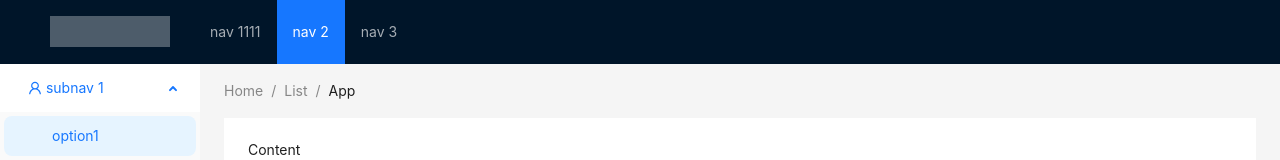
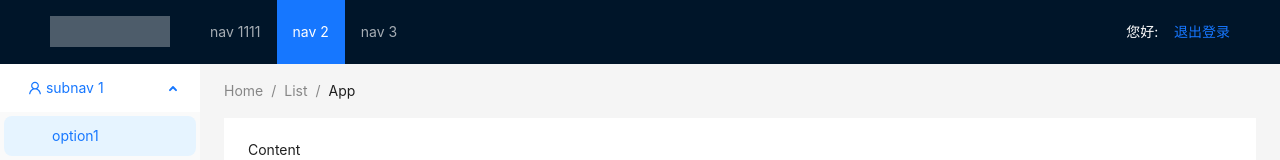
Before and after one commit to Warm-Cola05/train-ticket-system, a Vue app in the folder web/: page / in a window 1280 px wide. Shown: the top 160 px of the page. Built offline with nearby package versions, Linux system fonts and the light colour scheme; no server answers.

Commit message:
6.5 使用vuex(store)来保存登录信息

```diff
--- a/web/src/components/the-header.vue
+++ b/web/src/components/the-header.vue
@@ -1,6 +1,12 @@
 <template>
   <a-layout-header class="header">
     <div class="logo" />
+    <div style="float: right; color: white;">
+      您好: {{member.mobile}} &nbsp;&nbsp;
+      <router-link to="/login">
+        退出登录
+      </router-link>
+    </div>
     <a-menu
         v-model:selectedKeys="selectedKeys1"
         theme="dark"
@@ -16,13 +22,15 @@
 
 <script>
 import {defineComponent, ref} from 'vue';
+import store from "@/store";
 export default defineComponent({
   name: "the-header-view",
   setup() {
-
+    let member = store.state.member
 
     return {
       selectedKeys1: ref(['2']),
+      member
     };
   },
 });
--- a/web/src/store/index.js
+++ b/web/src/store/index.js
@@ -2,10 +2,14 @@
 
 export default createStore({
   state: {
+    member:{}
   },
   getters: {
   },
   mutations: {
+    setMember (state,_member) {
+      state.member = _member
+    }
   },
   actions: {
   },
--- a/web/src/views/login.vue
+++ b/web/src/views/login.vue
@@ -42,7 +42,7 @@
 import axios from 'axios';
 import { notification } from 'ant-design-vue';
 import { useRouter } from 'vue-router'
-// import store from "@/store";
+import store from "@/store";
 
 export default defineComponent({
   name: "login-view",
@@ -74,7 +74,7 @@
           notification.success({ description: '登录成功！' });
           //登陆成功跳转到调台主页
           router.push("/");
-          // store.commit("setMember", data.content);
+          store.commit("setMember", data.content);
         } else {
           notification.error({ description: data.message });
         }
```
Also changed, not shown: 1 other file (tests, documents, lock files or other folders).
